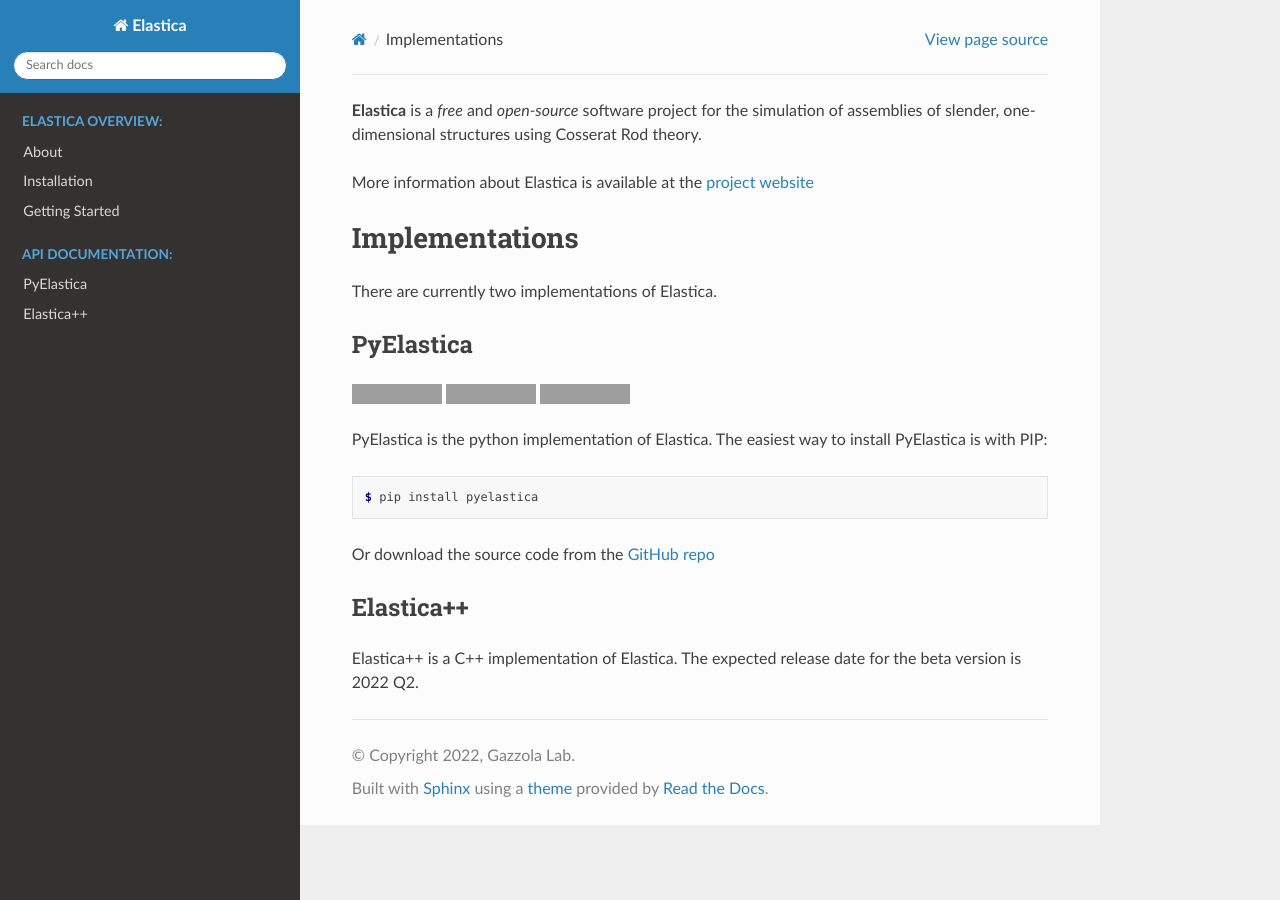
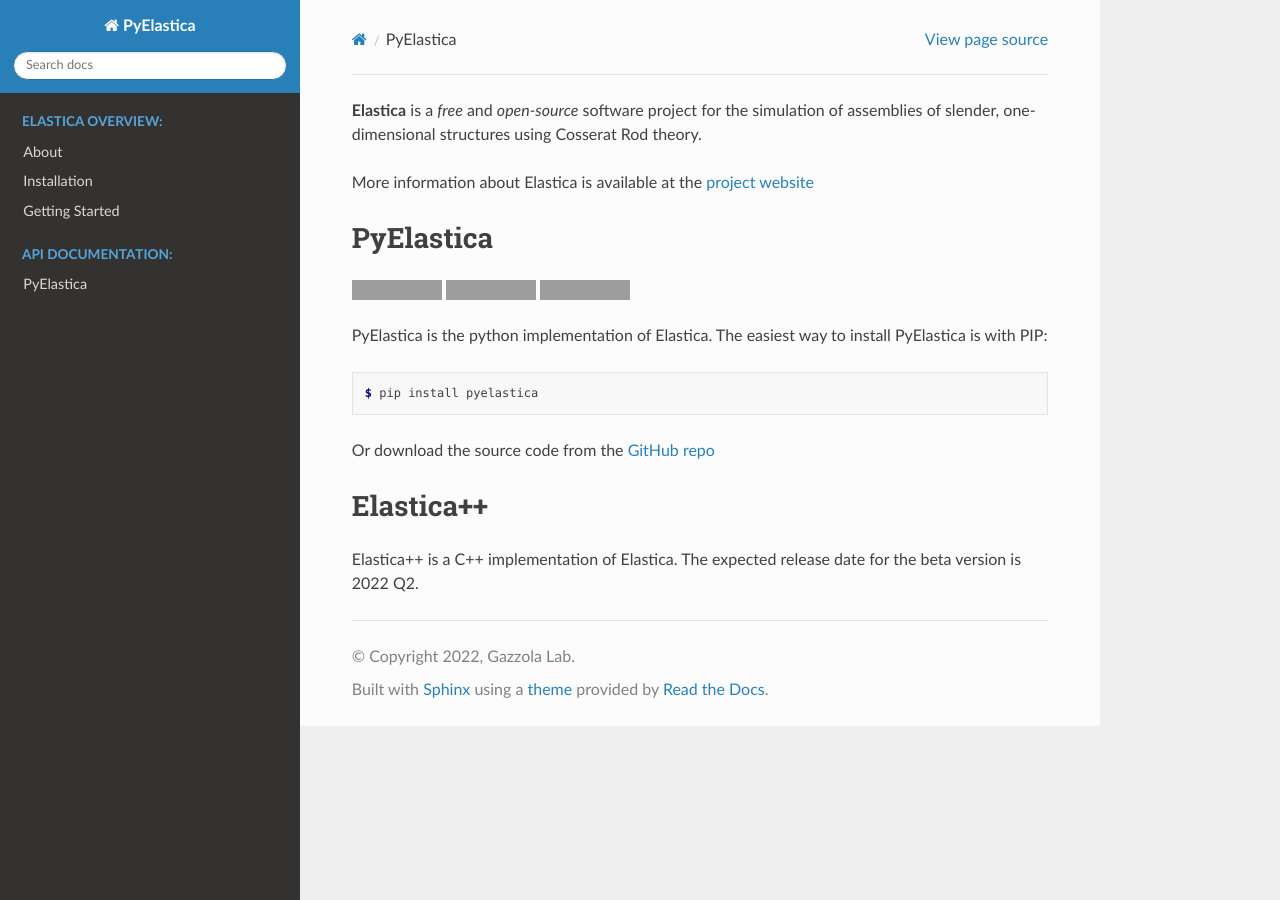
Before and after one commit to GazzolaLab/PyElastica, a Sphinx documentation site: the page built from docs/intro_page.rst, in a window 1280 px wide. Built offline with Sphinx 7.4.7 and the Read the Docs theme 2.0.0, drawn with Linux system fonts in a browser that asks for light colours; pages that are not in the unit, such as notebooks, are missing from menus; grey boxes are pictures that could not be loaded.

```diff
--- a/docs/api/elastica++.rst
+++ /dev/null
@@ -1,5 +0,0 @@
-*************
-Elastica++
-*************
-
-Elastica++ documentation will be here when released.
--- a/docs/conf.py
+++ b/docs/conf.py
@@ -20,7 +20,7 @@ sys.path.insert(0, os.path.abspath('../'))
 
 # -- Project information -----------------------------------------------------
 
-project = 'Elastica'
+project = 'PyElastica'
 copyright = '2022, Gazzola Lab'
 author = 'Gazzola Lab'
 
--- a/docs/intro_page.rst
+++ b/docs/intro_page.rst
@@ -2,10 +2,6 @@
 **Elastica** is a *free* and *open-source* software project for the simulation of assemblies of slender, one-dimensional structures using Cosserat Rod theory.
 
 More information about Elastica is available at the `project website`_
-
-Implementations
-----------------
-There are currently two implementations of Elastica.
 
 PyElastica
 ~~~~~~~~~~
```
Also changed, not shown: docs/index.rst (+9 -4 lines).
